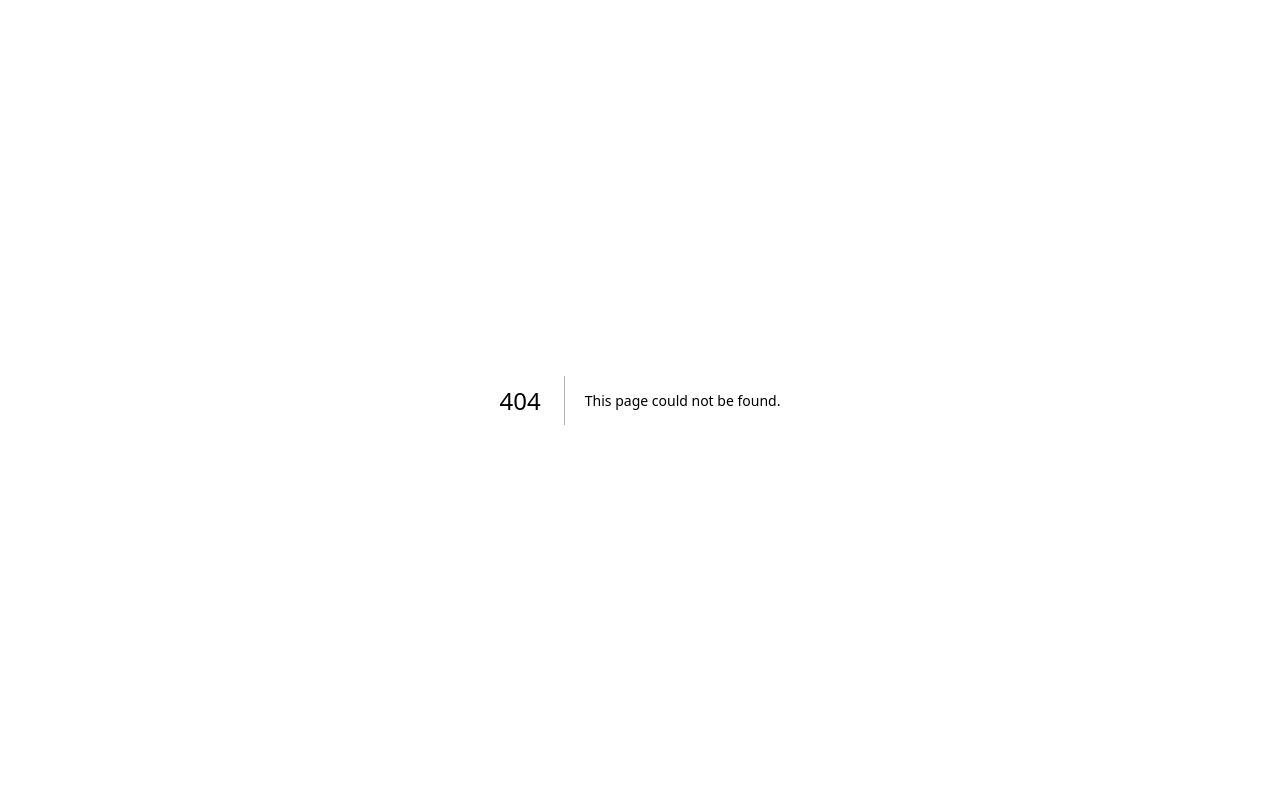
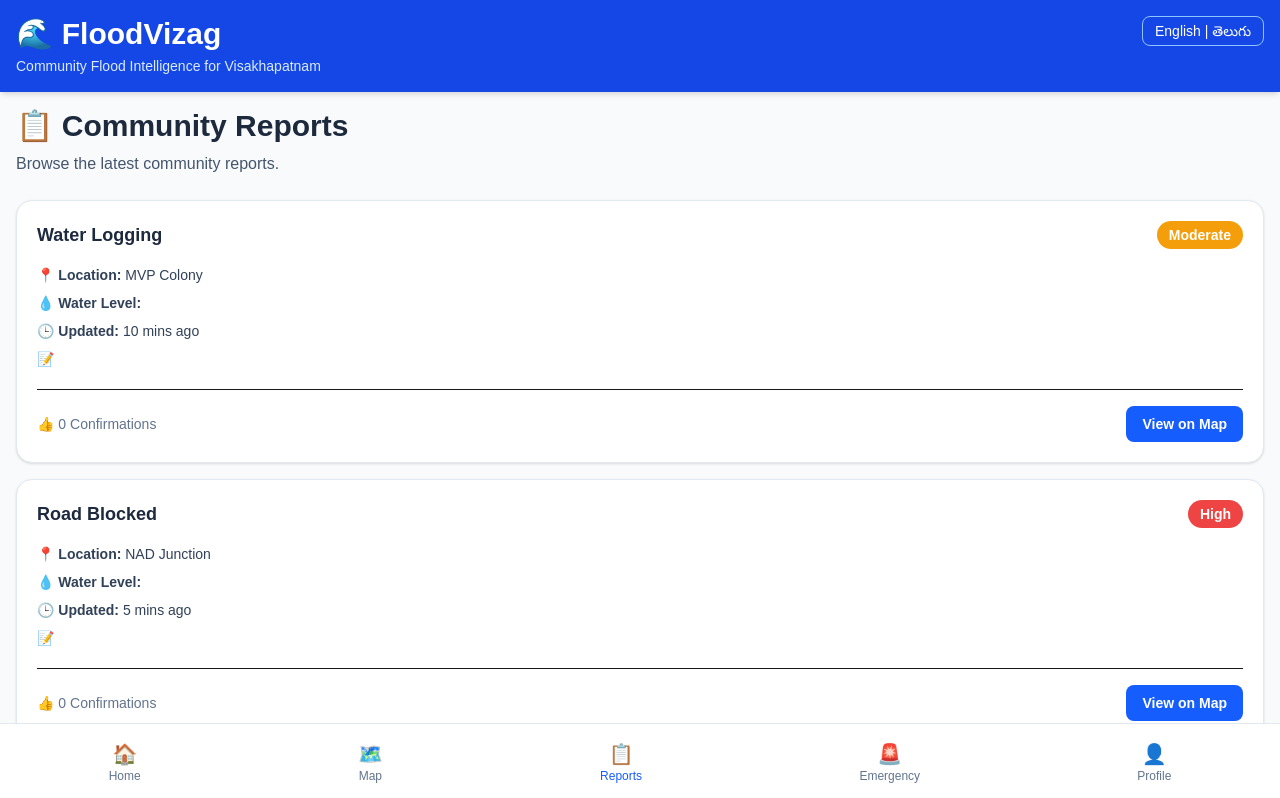
Before and after one commit to satyavarunk/floodvizag, a Next.js app: page /reports in a window 1280 px wide. Before the commit this address had no page. Shown: the top 798 px of the page. Built offline with nearby package versions, Linux system fonts and the light colour scheme.

Commit message:
refactor: introduce IssueService for centralized report access

```diff
--- /dev/null
+++ b/src/app/map/page.tsx
@@ -0,0 +1,34 @@
+"use client";
+
+import Header from "@/components/Header";
+import MapView from "@/components/MapView";
+import BottomNav from "@/components/BottomNav";
+
+import {
+  floodReports,
+  FloodReport,
+} from "@/data/floodReports";
+
+export default function MapPage() {
+  return (
+    <main className="flex min-h-screen flex-col bg-slate-50">
+
+      <Header />
+
+      <div className="flex-1">
+        <MapView
+          reports={floodReports as FloodReport[]}
+          reportMode={false}
+          setReportMode={() => {}}
+          selectedCoordinates={null}
+          setSelectedCoordinates={() => {}}
+          showReportForm={false}
+          setShowReportForm={() => {}}
+        />
+      </div>
+
+      <BottomNav />
+
+    </main>
+  );
+}
--- a/src/app/page.tsx
+++ b/src/app/page.tsx
@@ -1,6 +1,4 @@
 "use client";
-
-import { useState } from "react";
 
 import Header from "@/components/Header";
 import SearchBar from "@/components/SearchBar";
@@ -10,17 +8,14 @@ import MapView from "@/components/MapView";
 import BottomNav from "@/components/BottomNav";
 import ReportButton from "@/components/ReportButton";
 
-import {
-  floodReports,
-  FloodReport,
-} from "@/data/floodReports";
+import useIssues from "@/hooks/useIssues";
+
+import { useState } from "react";
 
 export default function Home() {
-  const [reports, setReports] =
-    useState<FloodReport[]>(floodReports);
+  const { reports, addReport } = useIssues();
 
-  const [reportMode, setReportMode] =
-    useState(false);
+  const [reportMode, setReportMode] = useState(false);
 
   const [selectedCoordinates, setSelectedCoordinates] =
     useState<[number, number] | null>(null);
@@ -31,37 +26,27 @@ export default function Home() {
   const [selectedFilter, setSelectedFilter] =
     useState("All");
 
-  // ------------------------
-  // Statistics
-  // ------------------------
-
   const lowCount = reports.filter(
-    (report) => report.severity === "Low"
+    (r) => r.severity === "Low"
   ).length;
 
   const moderateCount = reports.filter(
-    (report) => report.severity === "Moderate"
+    (r) => r.severity === "Moderate"
   ).length;
 
   const highCount = reports.filter(
-    (report) => report.severity === "High"
+    (r) => r.severity === "High"
   ).length;
-
-  // ------------------------
-  // Filters
-  // ------------------------
 
   const filteredReports =
     selectedFilter === "All"
       ? reports
       : reports.filter(
-          (report) =>
-            report.severity === selectedFilter
+          (r) => r.severity === selectedFilter
         );
 
   return (
     <main className="flex min-h-screen flex-col bg-slate-50">
-
       <Header />
 
       <SearchBar />
@@ -90,7 +75,7 @@ export default function Home() {
 
       <ReportButton
         reports={reports}
-        setReports={setReports}
+        addReport={addReport}
         reportMode={reportMode}
         setReportMode={setReportMode}
         selectedCoordinates={selectedCoordinates}
@@ -100,7 +85,6 @@ export default function Home() {
       />
 
       <BottomNav />
-
     </main>
   );
 }
--- /dev/null
+++ b/src/app/reports/page.tsx
@@ -0,0 +1,48 @@
+"use client";
+
+import Header from "@/components/Header";
+import BottomNav from "@/components/BottomNav";
+import IssueCard from "@/components/IssueCard";
+
+import { issueService } from "@/services/IssueService";
+
+export default function ReportsPage() {
+  const reports = issueService.getReports();
+
+  return (
+    <main className="min-h-screen bg-slate-50 flex flex-col">
+
+      <Header />
+
+      <section className="mx-auto w-full max-w-7xl flex-1 p-4">
+
+        <div className="mb-6">
+
+          <h1 className="text-3xl font-bold text-slate-800">
+            📋 Community Reports
+          </h1>
+
+          <p className="mt-2 text-slate-600">
+            Browse the latest community reports.
+          </p>
+
+        </div>
+
+        <div className="space-y-4">
+
+          {reports.map((report) => (
+            <IssueCard
+              key={report.id}
+              report={report}
+            />
+          ))}
+
+        </div>
+
+      </section>
+
+      <BottomNav />
+
+    </main>
+  );
+}
--- /dev/null
+++ b/src/components/IssueCard.tsx
@@ -0,0 +1,76 @@
+import { FloodReport } from "@/data/floodReports";
+
+interface IssueCardProps {
+  report: FloodReport;
+}
+
+export default function IssueCard({
+  report,
+}: IssueCardProps) {
+  return (
+    <article className="rounded-2xl border border-slate-200 bg-white p-5 shadow-sm transition hover:shadow-md">
+
+      <div className="mb-4 flex items-center justify-between">
+
+        <h2 className="text-lg font-bold text-slate-800">
+          {report.title}
+        </h2>
+
+        <span
+          className="rounded-full px-3 py-1 text-sm font-semibold text-white"
+          style={{
+            backgroundColor: report.color,
+          }}
+        >
+          {report.severity}
+        </span>
+
+      </div>
+
+      <div className="space-y-2 text-sm text-slate-700">
+
+        <p>
+          📍 <strong>Location:</strong> {report.location}
+        </p>
+
+        <p>
+          💧 <strong>Water Level:</strong> {report.waterLevel}
+        </p>
+
+        <p>
+          🕒 <strong>Updated:</strong> {report.updated}
+        </p>
+
+        <p>
+          📝 {report.description}
+        </p>
+
+      </div>
+
+      <div className="mt-5 flex items-center justify-between border-t pt-4">
+
+        <span className="text-sm text-slate-500">
+          👍 0 Confirmations
+        </span>
+
+        <button
+          className="
+            rounded-lg
+            bg-blue-600
+            px-4
+            py-2
+            text-sm
+            font-semibold
+            text-white
+            transition
+            hover:bg-blue-700
+          "
+        >
+          View on Map
+        </button>
+
+      </div>
+
+    </article>
+  );
+}
--- a/src/components/ReportButton.tsx
+++ b/src/components/ReportButton.tsx
@@ -6,7 +6,7 @@ import { FloodReport } from "@/data/floodReports";
 
 interface ReportButtonProps {
   reports: FloodReport[];
-  setReports: React.Dispatch<React.SetStateAction<FloodReport[]>>;
+addReport: (report: FloodReport) => void;
 
   reportMode: boolean;
   setReportMode: React.Dispatch<React.SetStateAction<boolean>>;
@@ -22,7 +22,7 @@ interface ReportButtonProps {
 
 export default function ReportButton({
   reports,
-  setReports,
+  addReport,
   reportMode,
   setReportMode,
   selectedCoordinates,
@@ -92,7 +92,7 @@ export default function ReportButton({
   onClose={() => setShowReportForm(false)}
 
   reports={reports}
-  setReports={setReports}
+addReport={addReport}
 
   selectedCoordinates={selectedCoordinates}
   setSelectedCoordinates={setSelectedCoordinates}
--- a/src/components/ReportForm.tsx
+++ b/src/components/ReportForm.tsx
@@ -7,8 +7,7 @@ interface ReportFormProps {
   isOpen: boolean;
   onClose: () => void;
 
-  reports: FloodReport[];
-  setReports: React.Dispatch<React.SetStateAction<FloodReport[]>>;
+  addReport: (report: FloodReport) => void;
 
   selectedCoordinates: [number, number] | null;
 
@@ -20,8 +19,7 @@ interface ReportFormProps {
 export default function ReportForm({
   isOpen,
   onClose,
-  reports,
-  setReports,
+  addReport,
   selectedCoordinates,
   setSelectedCoordinates,
 }: ReportFormProps) {
@@ -57,7 +55,6 @@ export default function ReportForm({
     if (!file) return;
 
     setPhoto(file);
-
     setPreview(URL.createObjectURL(file));
   }
 
@@ -81,28 +78,23 @@ export default function ReportForm({
       title: "Community Report",
       location,
       coordinates: selectedCoordinates,
-      severity: severity as
-        | "Low"
-        | "Moderate"
-        | "High",
+      severity: severity as "Low" | "Moderate" | "High",
       color,
       updated: "Just now",
       waterLevel,
       description,
     };
 
-    setReports([...reports, newReport]);
+    addReport(newReport);
 
     closeForm();
   }
 
   return (
     <div className="fixed inset-0 z-50 flex items-center justify-center bg-black/50 p-4">
-
       <div className="max-h-[90vh] w-full max-w-md overflow-y-auto rounded-xl bg-white p-6 shadow-xl">
 
         <div className="mb-5 flex items-center justify-between">
-
           <h2 className="text-2xl font-bold">
             🌊 Report Flood
           </h2>
@@ -113,7 +105,6 @@ export default function ReportForm({
           >
             ✕
           </button>
-
         </div>
 
         <div className="mb-4 rounded-lg bg-green-100 p-3 text-green-700">
@@ -194,7 +185,6 @@ export default function ReportForm({
         </div>
 
       </div>
-
     </div>
   );
 }
--- /dev/null
+++ b/src/hooks/useIssues.ts
@@ -0,0 +1,22 @@
+"use client";
+
+import { useState } from "react";
+import { FloodReport } from "@/data/floodReports";
+import { issueService } from "@/services/IssueService";
+
+export default function useIssues() {
+  const [reports, setReports] = useState<FloodReport[]>(
+    issueService.getReports()
+  );
+
+  function addReport(report: FloodReport) {
+    issueService.addReport(report);
+
+    setReports(issueService.getReports());
+  }
+
+  return {
+    reports,
+    addReport,
+  };
+}
--- /dev/null
+++ b/src/services/IssueService.ts
@@ -0,0 +1,37 @@
+import {
+  floodReports,
+  FloodReport,
+} from "@/data/floodReports";
+
+class IssueService {
+  private reports: FloodReport[] = [...floodReports];
+
+  getReports(): FloodReport[] {
+    return this.reports;
+  }
+
+  addReport(report: FloodReport): void {
+    this.reports.push(report);
+  }
+
+  getReportById(id: number): FloodReport | undefined {
+    return this.reports.find(
+      (report) => report.id === id
+    );
+  }
+
+  getReportsBySeverity(
+    severity: "Low" | "Moderate" | "High"
+  ): FloodReport[] {
+    return this.reports.filter(
+      (report) => report.severity === severity
+    );
+  }
+
+  getTotalReports(): number {
+    return this.reports.length;
+  }
+}
+
+export const issueService =
+  new IssueService();
```
Also changed, not shown: src/app/emergency/page.tsx (added), src/app/profile/page.tsx (added), src/profile/page.tsx (deleted), src/reports/page.tsx (deleted).
